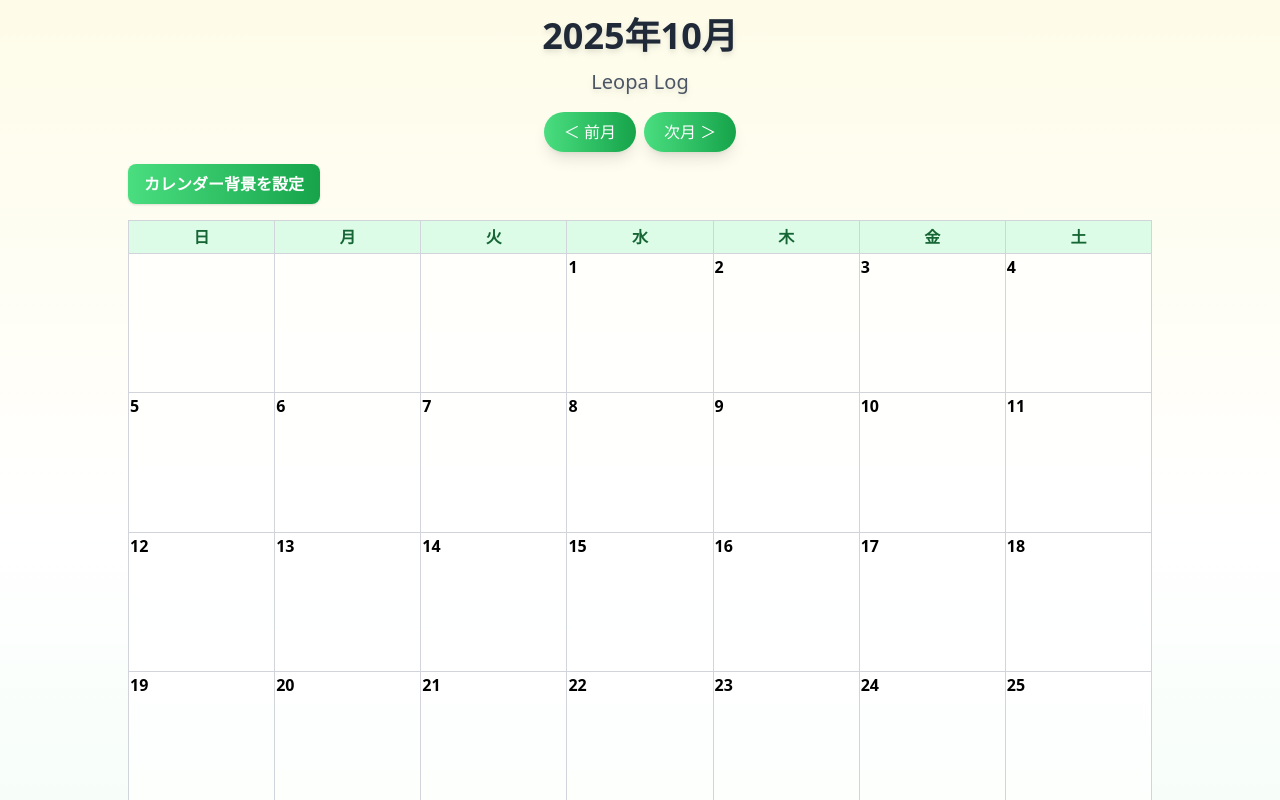
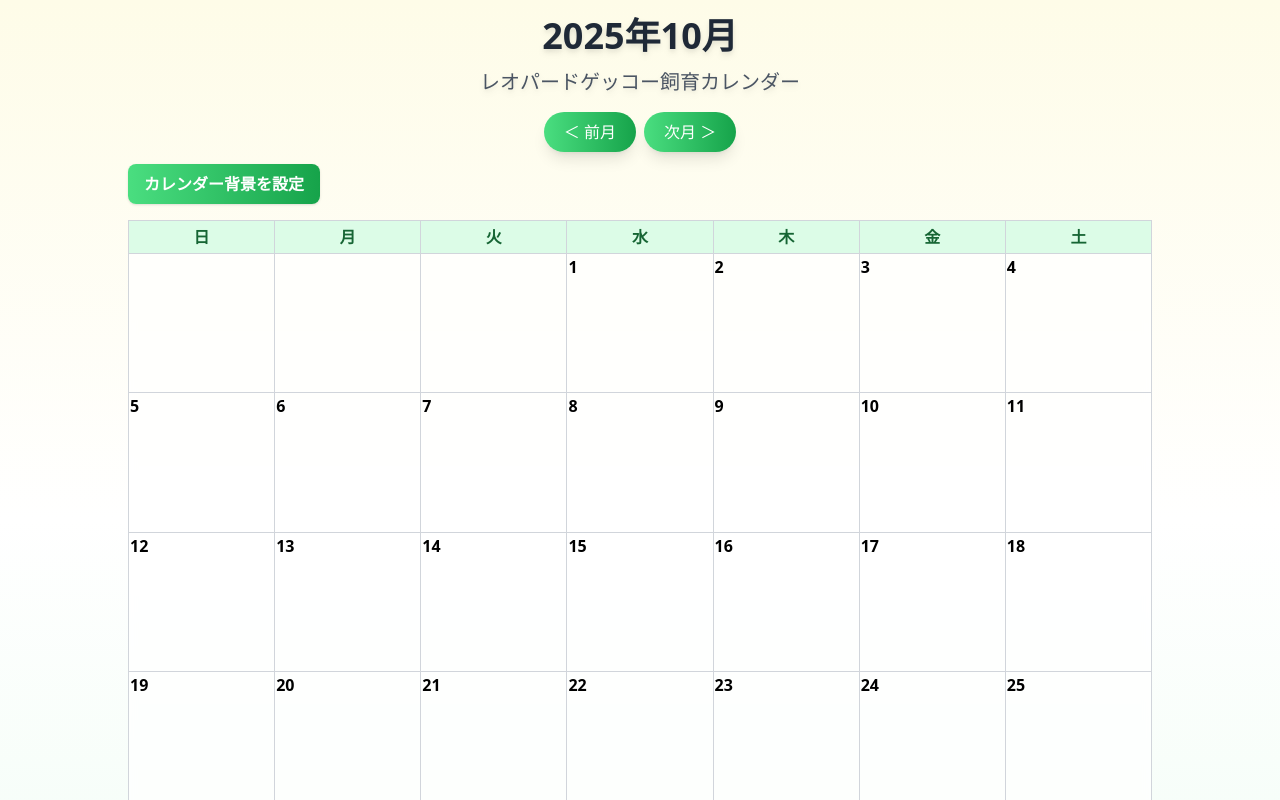
Before and after one commit to h-ichi/leopa-app, a React (Vite) app in the folder frontend/: page / in a window 1280 px wide. Shown: the top 800 px of the page. Built offline with nearby package versions, Linux system fonts and the light colour scheme.

Commit message:
タイトル修正

```diff
--- a/frontend/index.html
+++ b/frontend/index.html
@@ -4,7 +4,7 @@
     <meta charset="UTF-8" />
     <link rel="icon" type="image/svg+xml" href="/vite.svg" />
     <meta name="viewport" content="width=device-width, initial-scale=1.0" />
-    <title>Leopa Log</title>
+    <title>レオパ飼育カレンダー</title>
   </head>
   <body>
     <div id="root"></div>
--- a/frontend/src/components/LeopaCalendar.tsx
+++ b/frontend/src/components/LeopaCalendar.tsx
@@ -134,7 +134,7 @@ const LeopaCalendar: React.FC = () => {
         {year}年{month}月
         <br />
         <span className="text-lg sm:text-xl text-gray-600 font-normal">
-          Leopa Log
+          レオパードゲッコー飼育カレンダー
         </span>
       </h2>
 
```
